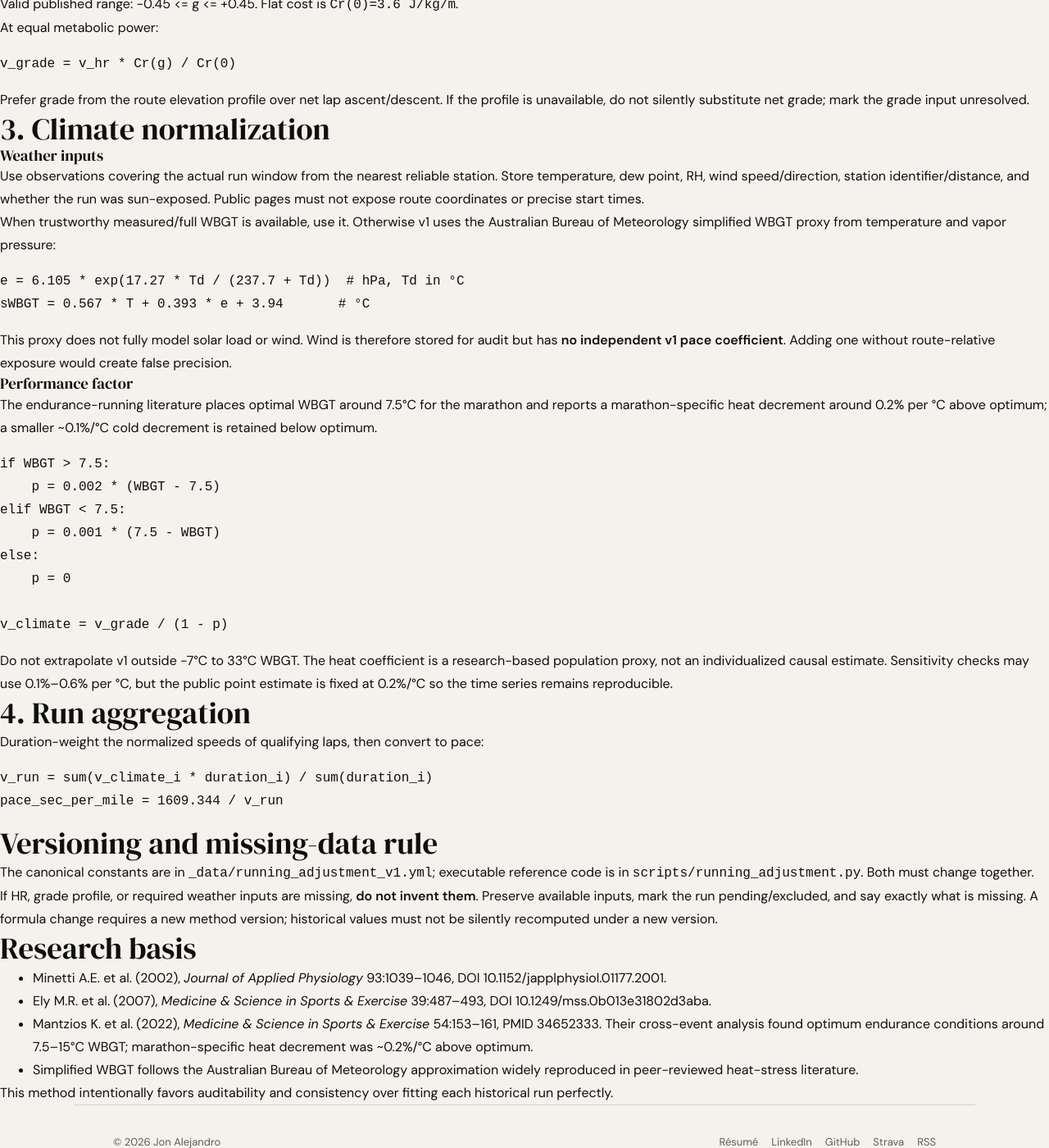
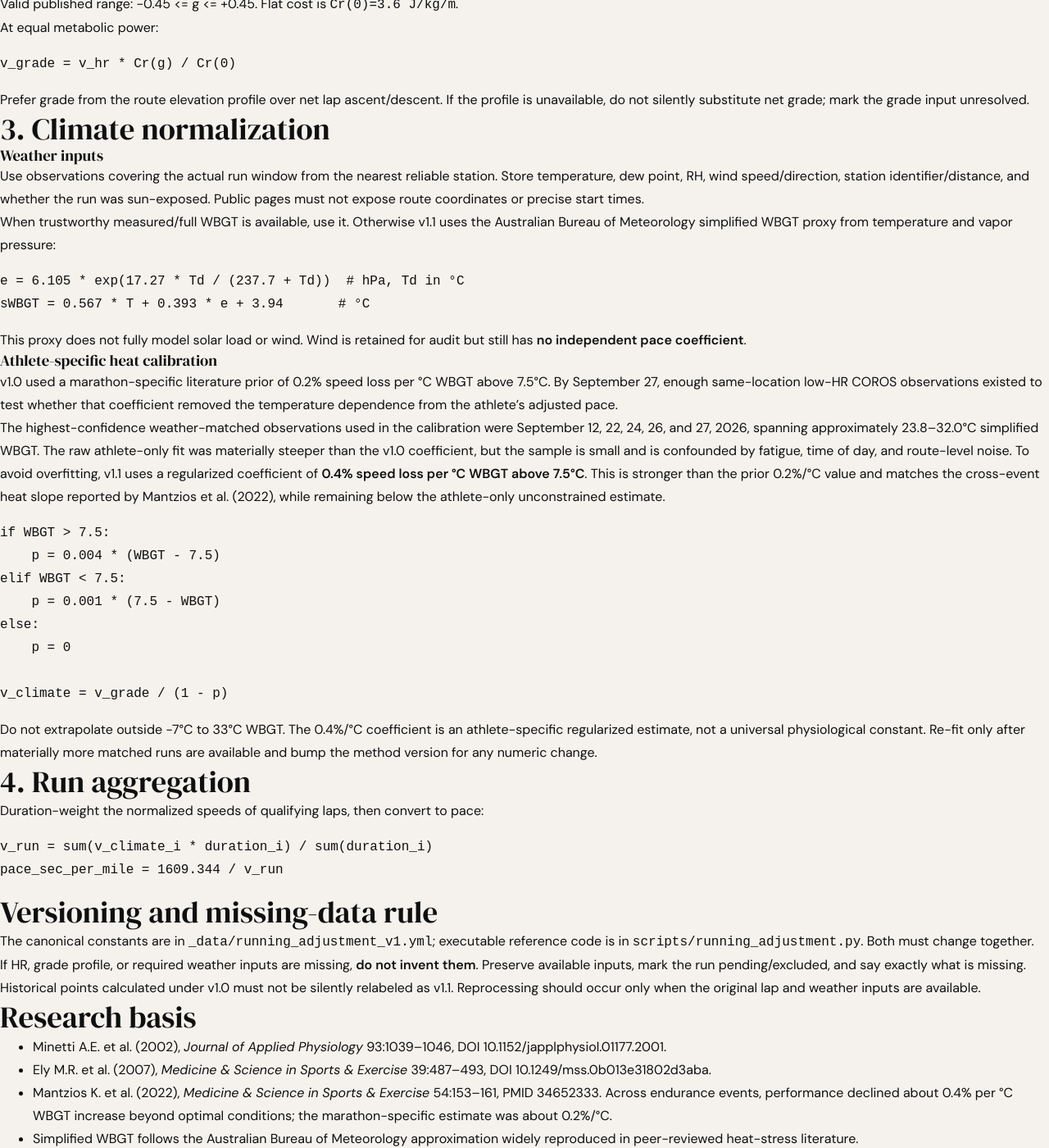
Before and after one commit to jonalejandro/jonalejandro.github.io, a Jekyll site: the page built from docs/running-adjustment-method.md, in a window 1280 px wide and 1400 px high, scrolled down 592 px. Shown: the whole window at 82% size. Built offline with Jekyll 4.4.1, drawn with Linux system fonts in a browser that asks for light colours; our own code applies the rules of GitHub Pages for plain Markdown files; some of the changed text lies outside the part shown.

Commit message:
Document v1.1 personalized climate calibration

````diff
--- a/docs/running-adjustment-method.md
+++ b/docs/running-adjustment-method.md
@@ -1,13 +1,13 @@
 ---
 layout: base
-seo_title: "Grade + Climate 145-bpm method v1"
+seo_title: "Grade + Climate 145-bpm method v1.1"
 description: "Versioned methodology and constants for the running aerobic-efficiency dashboard."
 ---
-# Grade + Climate 145-bpm method v1
+# Grade + Climate 145-bpm method v1.1
 
-**Version:** 1.0.0
-**Effective:** 2026-09-22
-**Purpose:** make the public running dashboard reproducible. A future update must not alter any numeric constant below without a version bump.
+**Version:** 1.1.0
+**Effective:** 2026-09-27
+**Purpose:** make the running adjustment reproducible while allowing an explicitly versioned athlete-specific climate calibration.
 
 ## Qualification
 
@@ -21,7 +21,7 @@ For raw lap speed `v` in m/s and average lap HR `H`:
 v_hr = v - 0.0116511339 * (H - 145)
 ```
 
-The coefficient is the original fitted site calibration recovered from repository history. It is intentionally frozen in v1.
+The coefficient is the original fitted site calibration recovered from repository history. It remains unchanged in v1.1.
 
 ## 2. Grade normalization
 
@@ -47,22 +47,24 @@ Prefer grade from the route elevation profile over net lap ascent/descent. If th
 
 Use observations covering the actual run window from the nearest reliable station. Store temperature, dew point, RH, wind speed/direction, station identifier/distance, and whether the run was sun-exposed. Public pages must not expose route coordinates or precise start times.
 
-When trustworthy measured/full WBGT is available, use it. Otherwise v1 uses the Australian Bureau of Meteorology simplified WBGT proxy from temperature and vapor pressure:
+When trustworthy measured/full WBGT is available, use it. Otherwise v1.1 uses the Australian Bureau of Meteorology simplified WBGT proxy from temperature and vapor pressure:
 
 ```
 e = 6.105 * exp(17.27 * Td / (237.7 + Td))  # hPa, Td in °C
 sWBGT = 0.567 * T + 0.393 * e + 3.94       # °C
 ```
 
-This proxy does not fully model solar load or wind. Wind is therefore stored for audit but has **no independent v1 pace coefficient**. Adding one without route-relative exposure would create false precision.
+This proxy does not fully model solar load or wind. Wind is retained for audit but still has **no independent pace coefficient**.
 
-### Performance factor
+### Athlete-specific heat calibration
 
-The endurance-running literature places optimal WBGT around 7.5°C for the marathon and reports a marathon-specific heat decrement around 0.2% per °C above optimum; a smaller ~0.1%/°C cold decrement is retained below optimum.
+v1.0 used a marathon-specific literature prior of 0.2% speed loss per °C WBGT above 7.5°C. By September 27, enough same-location low-HR COROS observations existed to test whether that coefficient removed the temperature dependence from the athlete's adjusted pace.
+
+The highest-confidence weather-matched observations used in the calibration were September 12, 22, 24, 26, and 27, 2026, spanning approximately 23.8–32.0°C simplified WBGT. The raw athlete-only fit was materially steeper than the v1.0 coefficient, but the sample is small and is confounded by fatigue, time of day, and route-level noise. To avoid overfitting, v1.1 uses a regularized coefficient of **0.4% speed loss per °C WBGT above 7.5°C**. This is stronger than the prior 0.2%/°C value and matches the cross-event heat slope reported by Mantzios et al. (2022), while remaining below the athlete-only unconstrained estimate.
 
 ```
 if WBGT > 7.5:
-    p = 0.002 * (WBGT - 7.5)
+    p = 0.004 * (WBGT - 7.5)
 elif WBGT < 7.5:
     p = 0.001 * (7.5 - WBGT)
 else:
@@ -71,7 +73,7 @@ else:
 v_climate = v_grade / (1 - p)
 ```
 
-Do not extrapolate v1 outside -7°C to 33°C WBGT. The heat coefficient is a research-based population proxy, not an individualized causal estimate. Sensitivity checks may use 0.1%–0.6% per °C, but the public point estimate is fixed at 0.2%/°C so the time series remains reproducible.
+Do not extrapolate outside -7°C to 33°C WBGT. The 0.4%/°C coefficient is an athlete-specific regularized estimate, not a universal physiological constant. Re-fit only after materially more matched runs are available and bump the method version for any numeric change.
 
 ## 4. Run aggregation
 
@@ -86,13 +88,15 @@ pace_sec_per_mile = 1609.344 / v_run
 
 The canonical constants are in `_data/running_adjustment_v1.yml`; executable reference code is in `scripts/running_adjustment.py`. Both must change together.
 
-If HR, grade profile, or required weather inputs are missing, **do not invent them**. Preserve available inputs, mark the run pending/excluded, and say exactly what is missing. A formula change requires a new method version; historical values must not be silently recomputed under a new version.
+If HR, grade profile, or required weather inputs are missing, **do not invent them**. Preserve available inputs, mark the run pending/excluded, and say exactly what is missing.
+
+Historical points calculated under v1.0 must not be silently relabeled as v1.1. Reprocessing should occur only when the original lap and weather inputs are available.
 
 ## Research basis
 
 - Minetti A.E. et al. (2002), *Journal of Applied Physiology* 93:1039–1046, DOI 10.1152/japplphysiol.01177.2001.
 - Ely M.R. et al. (2007), *Medicine & Science in Sports & Exercise* 39:487–493, DOI 10.1249/mss.0b013e31802d3aba.
-- Mantzios K. et al. (2022), *Medicine & Science in Sports & Exercise* 54:153–161, PMID 34652333. Their cross-event analysis found optimum endurance conditions around 7.5–15°C WBGT; marathon-specific heat decrement was ~0.2%/°C above optimum.
+- Mantzios K. et al. (2022), *Medicine & Science in Sports & Exercise* 54:153–161, PMID 34652333. Across endurance events, performance declined about 0.4% per °C WBGT increase beyond optimal conditions; the marathon-specific estimate was about 0.2%/°C.
 - Simplified WBGT follows the Australian Bureau of Meteorology approximation widely reproduced in peer-reviewed heat-stress literature.
 
 This method intentionally favors auditability and consistency over fitting each historical run perfectly.
````
